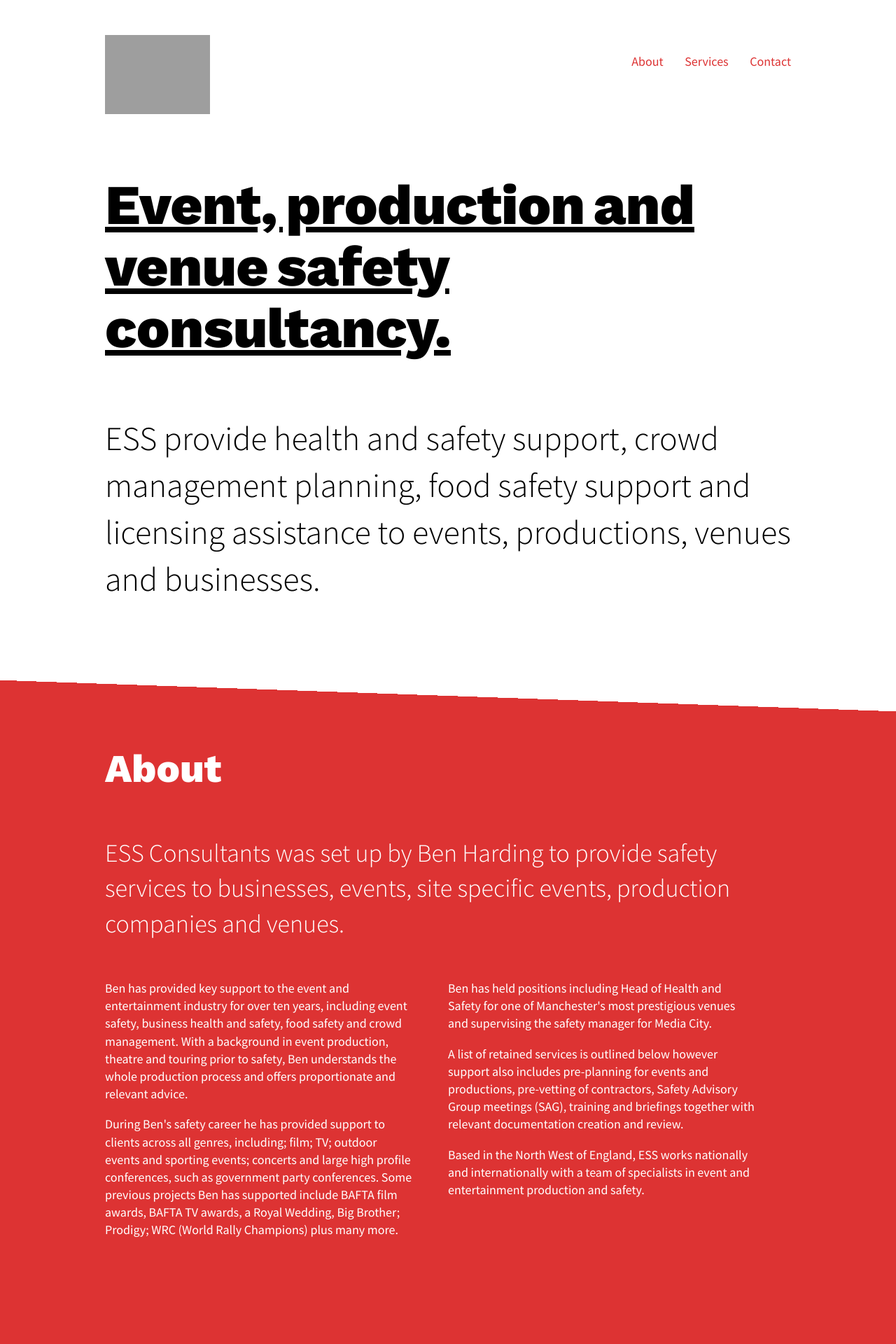
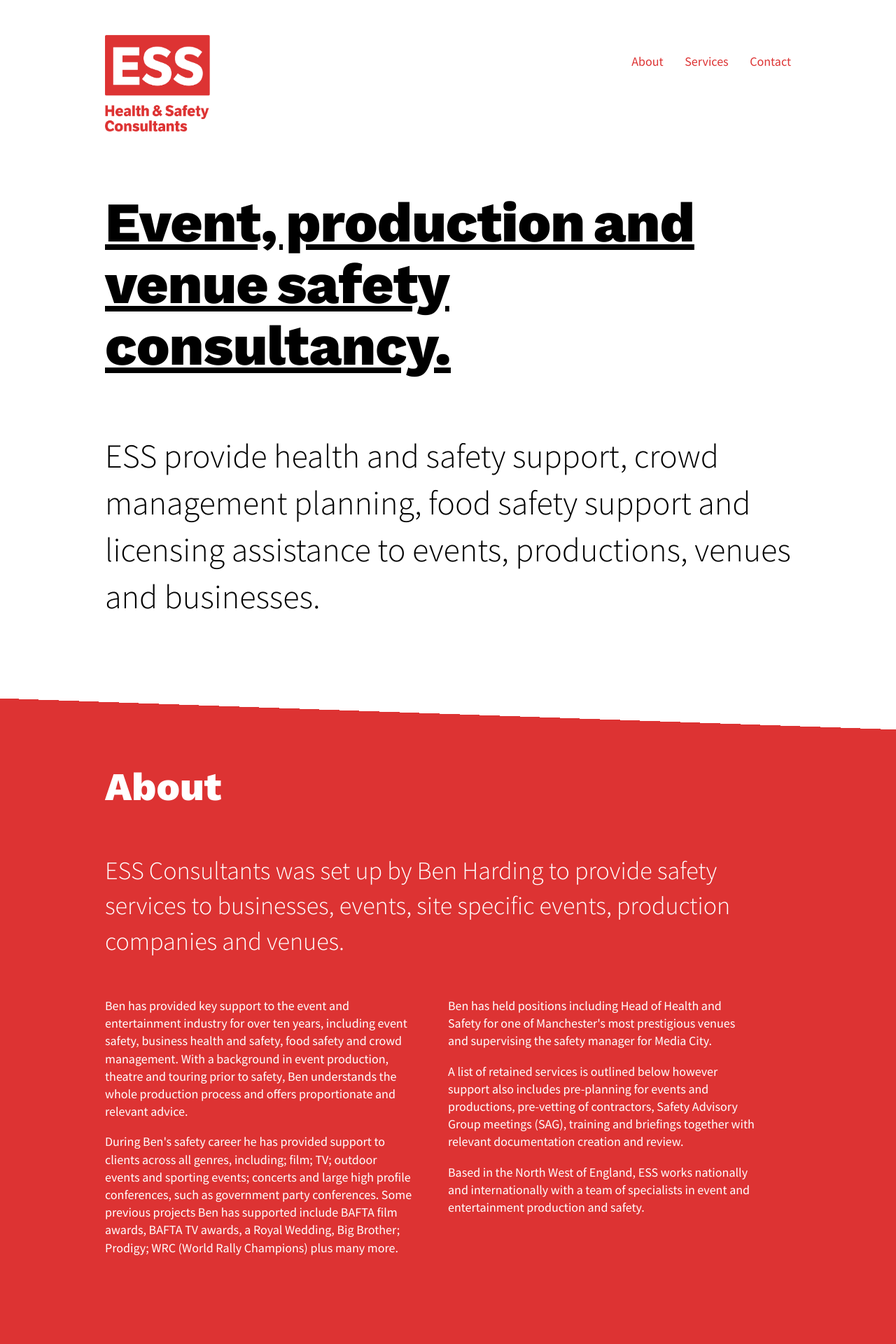
Before and after one commit to martincf/ess_website, a Jekyll site: the page built from index.md, in a window 1280 px wide. Shown: the top 1920 px of the page at 70% size. Built offline with Jekyll 4.4.1, drawn with Linux system fonts in a browser that asks for light colours; nearby versions of some CDN libraries.

Commit message:
Reverted back to baseurl for logo

```diff
--- a/_includes/header.html
+++ b/_includes/header.html
@@ -17,8 +17,7 @@
   <body class="{{ page.layout }}">
     <main class="wrap-page">
   <header class="header-main">
-      <!-- <h1 class="header-main-logo"><a href="/"><img src="{{ baseurl }}/assets/images/logo-full@3x.png" alt="ESS Consultants" /></a></h1> -->
-      <h1 class="header-main-logo"><a href="/"><img src="ess_website/assets/images/logo-full@3x.png" alt="ESS Consultants" /></a></h1>
+      <h1 class="header-main-logo"><a href="/"><img src="{{ baseurl }}/assets/images/logo-full@3x.png" alt="ESS Consultants" /></a></h1>
       <nav class="nav-main">
         <ul class="nav-main-list">
           <li class="nav-main-list-item"><a class="" href="#about">About</a></li>
```
